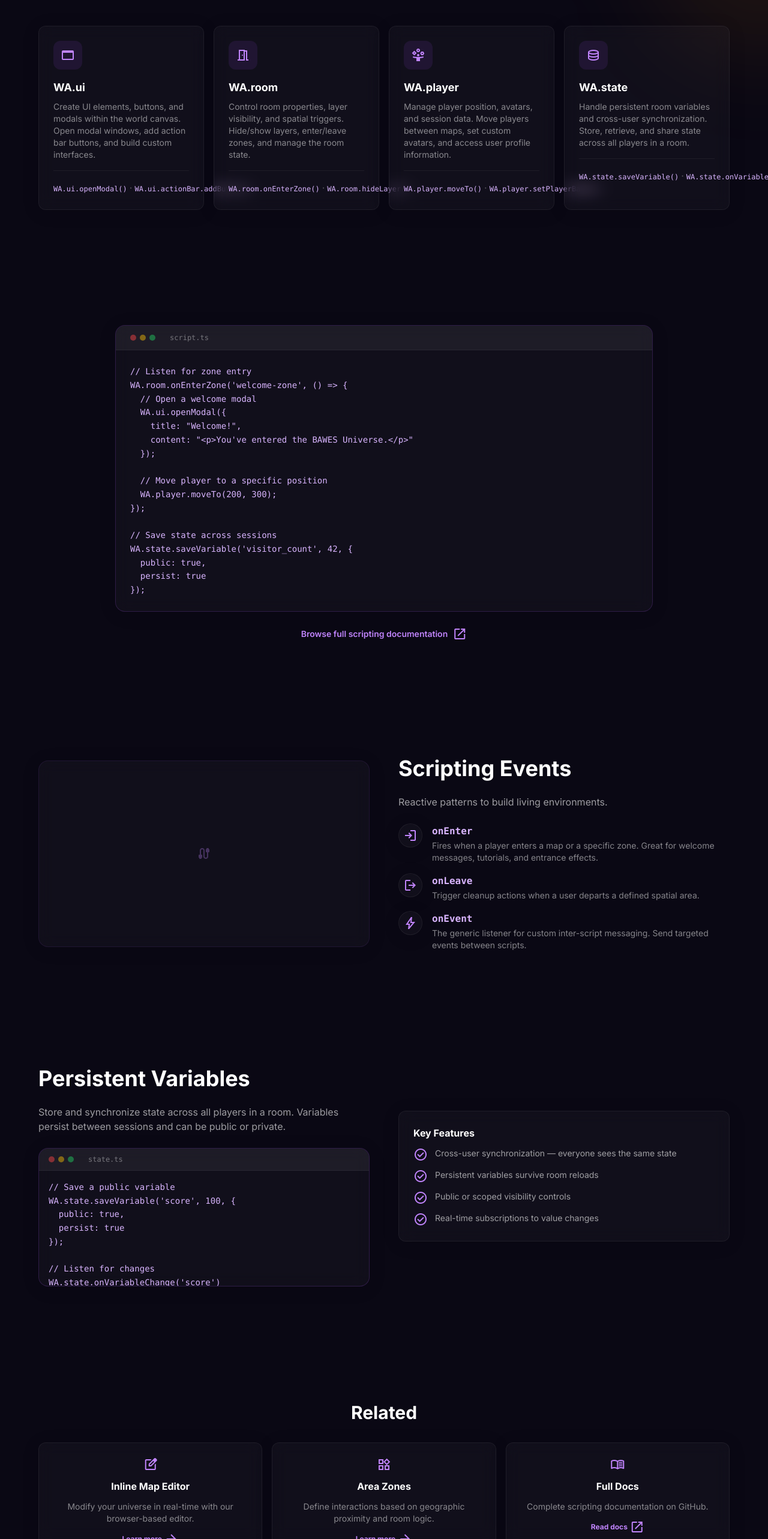
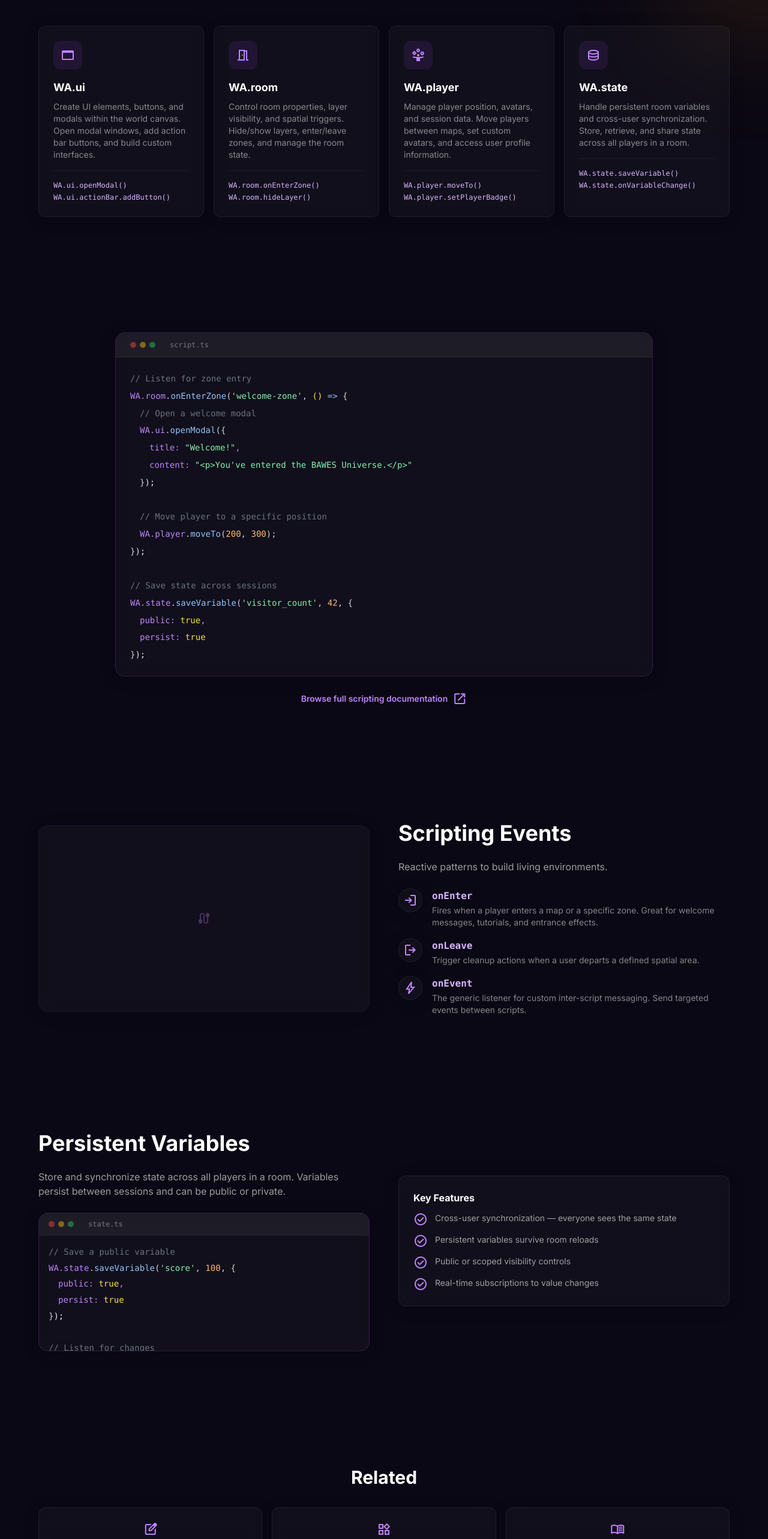
Before and after one commit to BAWES-Universe/bawes-new-website, a Next.js app: page /features/scripting in a window 1280 px wide. Shown: the part 861-3427 px from the top of the page at 60% size. Built offline with nearby package versions, Linux system fonts and the light colour scheme; no server answers.

Commit message:
Fix scripting page: syntax-highlighted code blocks, stacked WA methods

```diff
--- a/app/features/scripting/page.tsx
+++ b/app/features/scripting/page.tsx
@@ -70,10 +70,9 @@ export default function ScriptingApiPage() {
               </div>
               <h3 className="text-lg font-bold text-white mb-2">WA.ui</h3>
               <p className="text-white/50 text-sm">Create UI elements, buttons, and modals within the world canvas. Open modal windows, add action bar buttons, and build custom interfaces.</p>
-              <div className="mt-4 pt-4 border-t border-white/5">
-                <code className="text-xs text-purple-300 font-mono">WA.ui.openModal()</code>
-                <span className="text-white/30 mx-1">·</span>
-                <code className="text-xs text-purple-300 font-mono">WA.ui.actionBar.addButton()</code>
+              <div className="mt-4 pt-4 border-t border-white/5 space-y-1">
+                <code className="block text-xs text-purple-300 font-mono">WA.ui.openModal()</code>
+                <code className="block text-xs text-purple-300 font-mono">WA.ui.actionBar.addButton()</code>
               </div>
             </div>
             <div className="glass-card p-6 rounded-xl">
@@ -82,10 +81,9 @@ export default function ScriptingApiPage() {
               </div>
               <h3 className="text-lg font-bold text-white mb-2">WA.room</h3>
               <p className="text-white/50 text-sm">Control room properties, layer visibility, and spatial triggers. Hide/show layers, enter/leave zones, and manage the room state.</p>
-              <div className="mt-4 pt-4 border-t border-white/5">
-                <code className="text-xs text-purple-300 font-mono">WA.room.onEnterZone()</code>
-                <span className="text-white/30 mx-1">·</span>
-                <code className="text-xs text-purple-300 font-mono">WA.room.hideLayer()</code>
+              <div className="mt-4 pt-4 border-t border-white/5 space-y-1">
+                <code className="block text-xs text-purple-300 font-mono">WA.room.onEnterZone()</code>
+                <code className="block text-xs text-purple-300 font-mono">WA.room.hideLayer()</code>
               </div>
             </div>
             <div className="glass-card p-6 rounded-xl">
@@ -94,10 +92,9 @@ export default function ScriptingApiPage() {
               </div>
               <h3 className="text-lg font-bold text-white mb-2">WA.player</h3>
               <p className="text-white/50 text-sm">Manage player position, avatars, and session data. Move players between maps, set custom avatars, and access user profile information.</p>
-              <div className="mt-4 pt-4 border-t border-white/5">
-                <code className="text-xs text-purple-300 font-mono">WA.player.moveTo()</code>
-                <span className="text-white/30 mx-1">·</span>
-                <code className="text-xs text-purple-300 font-mono">WA.player.setPlayerBadge()</code>
+              <div className="mt-4 pt-4 border-t border-white/5 space-y-1">
+                <code className="block text-xs text-purple-300 font-mono">WA.player.moveTo()</code>
+                <code className="block text-xs text-purple-300 font-mono">WA.player.setPlayerBadge()</code>
               </div>
             </div>
             <div className="glass-card p-6 rounded-xl">
@@ -106,10 +103,9 @@ export default function ScriptingApiPage() {
               </div>
               <h3 className="text-lg font-bold text-white mb-2">WA.state</h3>
               <p className="text-white/50 text-sm">Handle persistent room variables and cross-user synchronization. Store, retrieve, and share state across all players in a room.</p>
-              <div className="mt-4 pt-4 border-t border-white/5">
-                <code className="text-xs text-purple-300 font-mono">WA.state.saveVariable()</code>
-                <span className="text-white/30 mx-1">·</span>
-                <code className="text-xs text-purple-300 font-mono">WA.state.onVariableChange()</code>
+              <div className="mt-4 pt-4 border-t border-white/5 space-y-1">
+                <code className="block text-xs text-purple-300 font-mono">WA.state.saveVariable()</code>
+                <code className="block text-xs text-purple-300 font-mono">WA.state.onVariableChange()</code>
               </div>
             </div>
           </div>
@@ -128,23 +124,29 @@ export default function ScriptingApiPage() {
               </div>
               <span className="ml-4 text-xs text-white/40 font-mono">script.ts</span>
             </div>
-            <pre className="p-6 font-mono text-sm leading-relaxed text-purple-300 overflow-x-auto"><code>{`// Listen for zone entry
-WA.room.onEnterZone('welcome-zone', () => {
-  // Open a welcome modal
-  WA.ui.openModal({
-    title: "Welcome!",
-    content: "<p>You've entered the BAWES Universe.</p>"
-  });
-
-  // Move player to a specific position
-  WA.player.moveTo(200, 300);
-});
-
-// Save state across sessions
-WA.state.saveVariable('visitor_count', 42, {
-  public: true,
-  persist: true
-});`}</code></pre>
+            <pre className="p-6 font-mono text-sm leading-relaxed overflow-x-auto">
+              <code>
+                <div className="space-y-1.5 text-white/80">
+                  <div><span className="text-gray-500">// Listen for zone entry</span></div>
+                  <div><span className="text-purple-400">WA.room</span>.<span className="text-blue-300">onEnterZone</span>(<span className="text-green-300">'welcome-zone'</span>, <span className="text-yellow-300">()</span> <span className="text-blue-300">=&gt;</span> {'{'}</div>
+                  <div className="pl-4"><span className="text-gray-500">// Open a welcome modal</span></div>
+                  <div className="pl-4"><span className="text-purple-400">WA.ui</span>.<span className="text-blue-300">openModal</span>({'{'}</div>
+                  <div className="pl-8 text-purple-400">title: <span className="text-green-300">"Welcome!"</span>,</div>
+                  <div className="pl-8 text-purple-400">content: <span className="text-green-300">"&lt;p&gt;You've entered the BAWES Universe.&lt;/p&gt;"</span></div>
+                  <div className="pl-4">{'}'}<span style={{color:'#e2e8f0'}}>);</span></div>
+                  <div className="pl-4"><br /></div>
+                  <div className="pl-4"><span className="text-gray-500">// Move player to a specific position</span></div>
+                  <div className="pl-4"><span className="text-purple-400">WA.player</span>.<span className="text-blue-300">moveTo</span>(<span className="text-orange-300">200</span>, <span className="text-orange-300">300</span>);</div>
+                  <div>{'}'}<span style={{color:'#e2e8f0'}}>);</span></div>
+                  <div><br /></div>
+                  <div><span className="text-gray-500">// Save state across sessions</span></div>
+                  <div><span className="text-purple-400">WA.state</span>.<span className="text-blue-300">saveVariable</span>(<span className="text-green-300">'visitor_count'</span>, <span className="text-orange-300">42</span>, {'{'}</div>
+                  <div className="pl-4 text-purple-400">public: <span className="text-yellow-300">true</span>,</div>
+                  <div className="pl-4 text-purple-400">persist: <span className="text-yellow-300">true</span></div>
+                  <div>{'}'}<span style={{color:'#e2e8f0'}}>);</span></div>
+                </div>
+              </code>
+            </pre>
           </div>
           <div className="text-center mt-6">
             <a
@@ -222,17 +224,21 @@ WA.state.saveVariable('visitor_count', 42, {
                   </div>
                   <span className="ml-4 text-xs text-white/40 font-mono">state.ts</span>
                 </div>
-                <pre className="p-4 font-mono text-sm leading-relaxed text-purple-300 overflow-x-auto max-h-48"><code>{`// Save a public variable
-WA.state.saveVariable('score', 100, {
-  public: true,
-  persist: true
-});
-
-// Listen for changes
-WA.state.onVariableChange('score')
-  .subscribe((newValue) => {
-    console.log('Score:', newValue);
-  });`}</code></pre>
+                <pre className="p-4 font-mono text-sm leading-relaxed overflow-x-auto max-h-48"><code>
+                  <div className="space-y-1 text-white/80">
+                    <div><span className="text-gray-500">// Save a public variable</span></div>
+                    <div><span className="text-purple-400">WA.state</span>.<span className="text-blue-300">saveVariable</span>(<span className="text-green-300">'score'</span>, <span className="text-orange-300">100</span>, {'{'}</div>
+                    <div className="pl-4 text-purple-400">public: <span className="text-yellow-300">true</span>,</div>
+                    <div className="pl-4 text-purple-400">persist: <span className="text-yellow-300">true</span></div>
+                    <div>{'}'}<span style={{color:'#e2e8f0'}}>);</span></div>
+                    <div><br /></div>
+                    <div><span className="text-gray-500">// Listen for changes</span></div>
+                    <div><span className="text-purple-400">WA.state</span>.<span className="text-blue-300">onVariableChange</span>(<span className="text-green-300">'score'</span>)</div>
+                    <div className="pl-4">.<span className="text-blue-300">subscribe</span>(<span className="text-yellow-300">(newValue)</span> <span className="text-blue-300">=&gt;</span> {'{'}</div>
+                    <div className="pl-8"><span className="text-purple-400">console</span>.<span className="text-blue-300">log</span>(<span className="text-green-300">'Score:'</span>, newValue);</div>
+                    <div className="pl-4">{'}'}<span style={{color:'#e2e8f0'}}>);</span></div>
+                  </div>
+                </code></pre>
               </div>
             </div>
             <div className="space-y-6">
```
